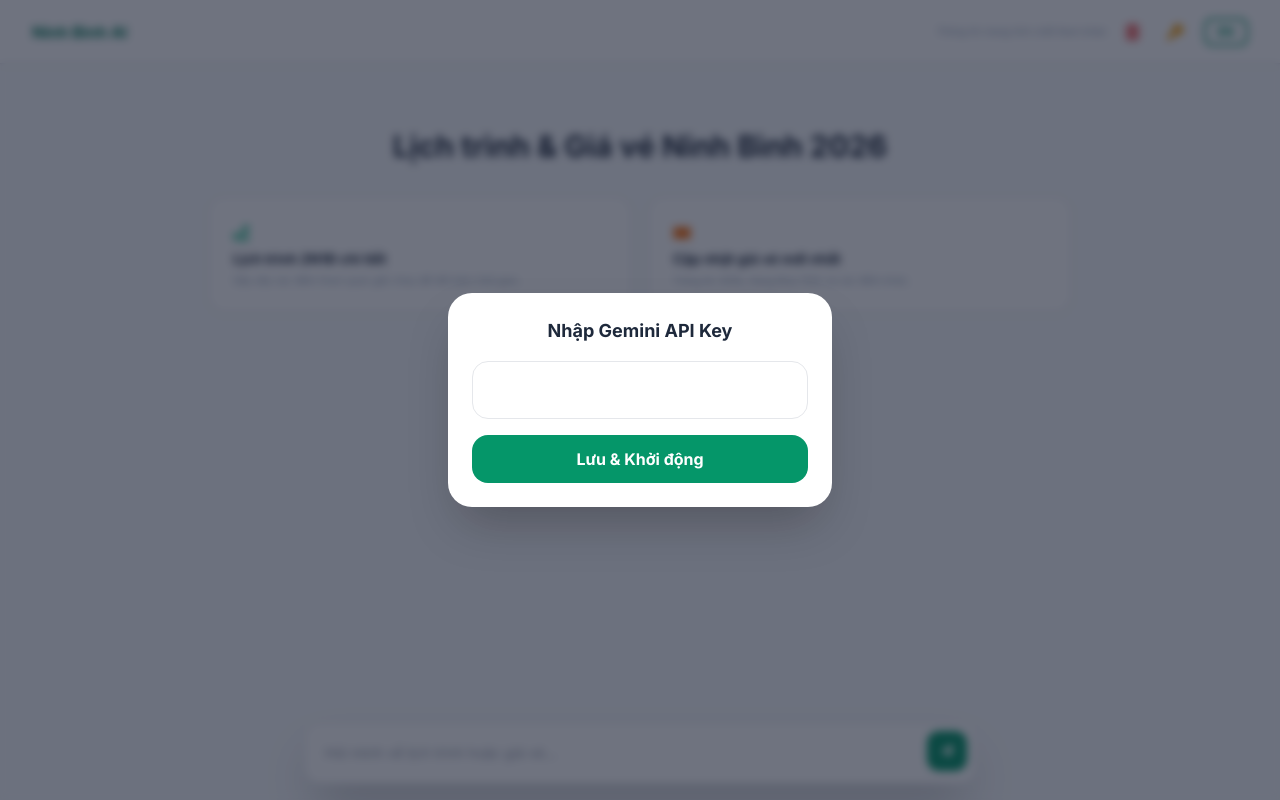
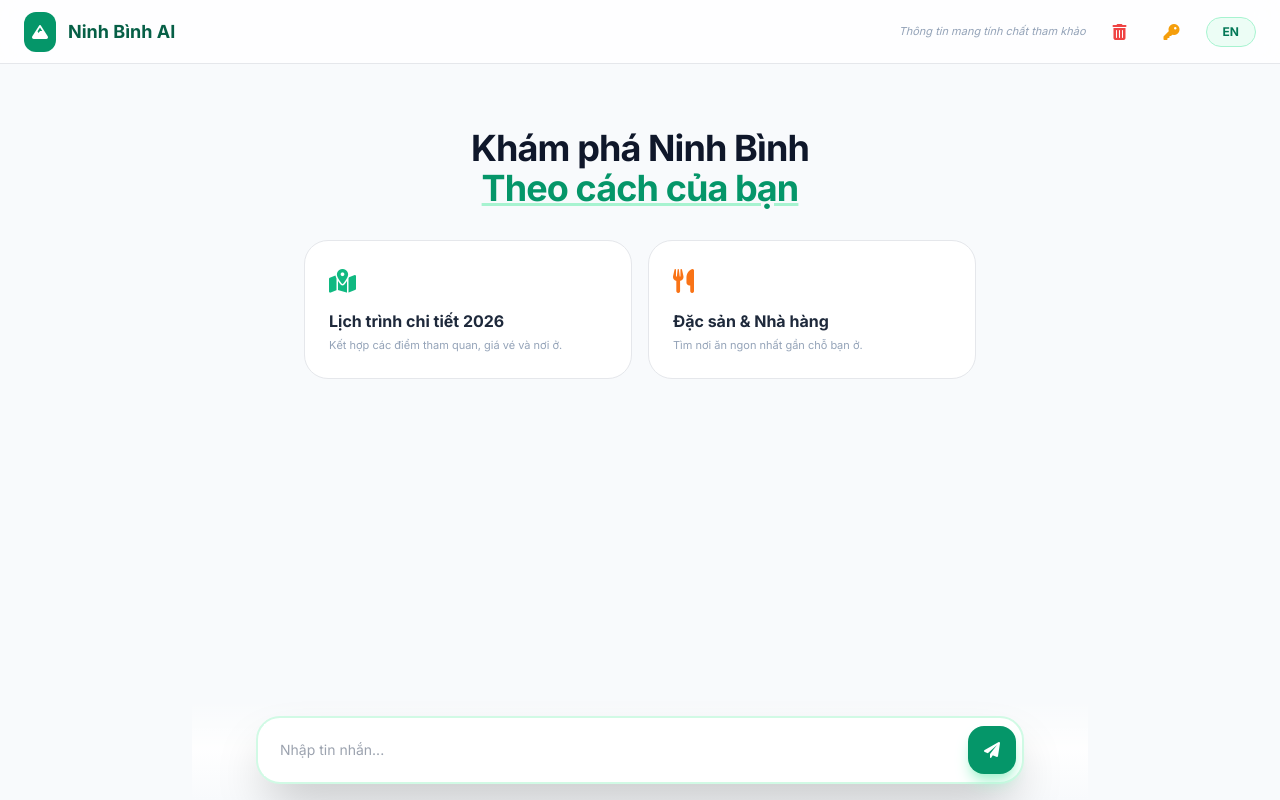
Before and after one commit to Tuan1287/ninhbinhtravel, a plain HTML site: page index.html in a window 1280 px wide. Drawn offline with nearby package versions, Linux system fonts and the light colour scheme.

Commit message:
Update index.html

```diff
--- a/index.html
+++ b/index.html
@@ -3,96 +3,87 @@
 <head>
     <meta charset="UTF-8">
     <meta name="viewport" content="width=device-width, initial-scale=1.0">
-    <title>Ninh Bình AI - Local Expert</title>
+    <title>Ninh Bình AI Expert</title>
     <script src="https://cdn.tailwindcss.com"></script>
     <link rel="stylesheet" href="https://cdnjs.cloudflare.com/ajax/libs/font-awesome/6.0.0/css/all.min.css">
     <style>
         @import url('https://fonts.googleapis.com/css2?family=Inter:wght@400;600;700&display=swap');
-        body { font-family: 'Inter', sans-serif; background-color: #f8fafc; height: 100vh; display: flex; flex-direction: column; }
+        body { font-family: 'Inter', sans-serif; background: #f8fafc; height: 100vh; display: flex; flex-direction: column; }
+        .map-frame { width: 100%; height: 350px; border-radius: 24px; border: 2px solid #fff; box-shadow: 0 10px 25px -5px rgba(0,0,0,0.1); margin-top: 15px; }
         #chat-window::-webkit-scrollbar { width: 4px; }
         #chat-window::-webkit-scrollbar-thumb { background: #e2e8f0; border-radius: 10px; }
-        .map-frame { width: 100%; height: 350px; border-radius: 20px; border: 1px solid #ddd; margin-top: 15px; }
     </style>
 </head>
 <body class="text-slate-800">
 
-    <div id="api-modal" class="fixed inset-0 bg-slate-900/60 backdrop-blur-sm flex items-center justify-center z-[60] hidden p-4">
-        <div class="bg-white p-6 rounded-3xl max-w-sm w-full shadow-2xl text-center">
-            <h3 class="text-lg font-bold mb-4">Nhập Gemini API Key</h3>
-            <input type="password" id="api-input" class="w-full p-4 border rounded-2xl mb-4 text-center">
-            <button onclick="saveApiKey()" class="w-full bg-emerald-600 text-white py-3 rounded-2xl font-bold">Lưu & Khởi động</button>
-        </div>
-    </div>
-
-    <header class="h-16 flex justify-between items-center bg-white border-b px-4 sm:px-8 shrink-0 z-50 shadow-sm">
-        <div class="flex items-center space-x-4">
-            <div class="cursor-pointer" onclick="goHome()">
-                <h1 class="text-base font-bold text-emerald-700">Ninh Bình AI</h1>
-            </div>
+    <header class="h-16 flex justify-between items-center bg-white/80 backdrop-blur-md border-b px-6 shrink-0 z-50 sticky top-0">
+        <div class="flex items-center space-x-3 cursor-pointer" onclick="goHome()">
+            <div class="bg-emerald-600 text-white p-2 rounded-xl"><i class="fas fa-mountain"></i></div>
+            <h1 class="text-lg font-bold text-emerald-800">Ninh Bình AI</h1>
         </div>
 
-        <div class="flex items-center space-x-3">
-            <span class="text-[10px] text-slate-400 italic hidden sm:block">Thông tin mang tính chất tham khảo</span>
+        <div class="flex items-center space-x-4">
+            <span class="text-[11px] text-slate-400 italic hidden md:block">Thông tin mang tính chất tham khảo</span>
 
-            <button onclick="clearChat()" class="p-2 text-red-500 hover:bg-red-50 rounded-lg transition">
-                <i class="fas fa-trash-alt"></i>
-            </button>
-            <button onclick="showApiModal()" class="p-2 text-amber-500 hover:bg-amber-50 rounded-lg">
-                <i class="fas fa-key"></i>
-            </button>
-            <button onclick="toggleLang()" id="langBtn" class="px-3 py-1 border-2 border-emerald-600 text-emerald-600 rounded-lg text-xs font-bold">EN</button>
+            <button onclick="clearChat()" class="text-red-500 hover:bg-red-50 w-9 h-9 rounded-full transition"><i class="fas fa-trash-alt"></i></button>
+            <button onclick="showApiModal()" class="text-amber-500 hover:bg-amber-50 w-9 h-9 rounded-full"><i class="fas fa-key"></i></button>
+            <button onclick="toggleLang()" id="langBtn" class="px-4 py-1.5 bg-emerald-50 text-emerald-700 border border-emerald-200 rounded-full text-xs font-bold">EN</button>
         </div>
     </header>
 
-    <main class="max-w-4xl mx-auto w-full relative flex-1 flex flex-col overflow-hidden">
-        <div id="chat-window" class="flex-1 overflow-y-auto px-4 pt-6 pb-32">
-            <div id="welcome-screen" class="py-10 text-center">
-                <h2 class="text-3xl font-bold mb-8" id="w-text">Lịch trình & Giá vé Ninh Bình 2026</h2>
-                <div class="grid grid-cols-1 sm:grid-cols-2 gap-4">
-                    <div onclick="askAI(translations[currentLang].sug1)" class="p-6 bg-white border rounded-2xl cursor-pointer hover:border-emerald-500 shadow-sm transition-all text-left">
-                        <i class="fas fa-route text-emerald-500 mb-2"></i>
-                        <h3 class="font-bold text-sm">Lịch trình 2N1Đ chi tiết</h3>
-                        <p class="text-[10px] text-slate-400 mt-1">Sắp xếp các điểm tham quan gần nhau để tiết kiệm thời gian.</p>
-                    </div>
-                    <div onclick="askAI(translations[currentLang].sug2)" class="p-6 bg-white border rounded-2xl cursor-pointer hover:border-orange-500 shadow-sm transition-all text-left">
-                        <i class="fas fa-ticket-alt text-orange-500 mb-2"></i>
-                        <h3 class="font-bold text-sm">Cập nhật giá vé mới nhất</h3>
-                        <p class="text-[10px] text-slate-400 mt-1">Tràng An 300k, Hang Múa 150k và các điểm khác.</p>
-                    </div>
+    <main class="max-w-4xl mx-auto w-full flex-1 flex flex-col overflow-hidden relative">
+        <div id="chat-window" class="flex-1 overflow-y-auto p-4 space-y-6 pb-32">
+            <div id="welcome-screen" class="py-12 text-center space-y-8">
+                <h2 class="text-4xl font-extrabold text-slate-900 tracking-tight">Khám phá Ninh Bình<br><span class="text-emerald-600 underline decoration-emerald-200">Theo cách của bạn</span></h2>
+                <div class="grid grid-cols-1 sm:grid-cols-2 gap-4 max-w-2xl mx-auto">
+                    <button onclick="askAI(translations[currentLang].sug1)" class="p-6 bg-white border rounded-3xl text-left hover:shadow-xl hover:border-emerald-500 transition-all group">
+                        <i class="fas fa-map-marked-alt text-2xl text-emerald-500 mb-3 group-hover:scale-110 transition"></i>
+                        <div class="font-bold">Lịch trình chi tiết 2026</div>
+                        <div class="text-[11px] text-slate-400 mt-1">Kết hợp các điểm tham quan, giá vé và nơi ở.</div>
+                    </button>
+                    <button onclick="askAI(translations[currentLang].sug2)" class="p-6 bg-white border rounded-3xl text-left hover:shadow-xl hover:border-orange-500 transition-all group">
+                        <i class="fas fa-utensils text-2xl text-orange-500 mb-3 group-hover:scale-110 transition"></i>
+                        <div class="font-bold">Đặc sản & Nhà hàng</div>
+                        <div class="text-[11px] text-slate-400 mt-1">Tìm nơi ăn ngon nhất gần chỗ bạn ở.</div>
+                    </button>
                 </div>
             </div>
             <div id="chat-container" class="space-y-6"></div>
         </div>
 
-        <div class="absolute bottom-0 left-0 w-full p-4 bg-gradient-to-t from-slate-50 to-transparent">
-            <div class="max-w-2xl mx-auto relative shadow-2xl rounded-2xl bg-white border p-1">
-                <input type="text" id="userInput" placeholder="Hỏi mình về lịch trình hoặc giá vé..."
-                    class="w-full p-4 pr-16 focus:outline-none text-sm"
-                    onkeypress="if(event.key === 'Enter') handleSend()">
-                <button onclick="handleSend()" class="absolute right-2 top-2 bg-emerald-600 text-white w-10 h-10 rounded-xl flex items-center justify-center">
-                    <i class="fas fa-paper-plane text-xs"></i>
+        <div class="absolute bottom-0 left-0 w-full p-4 bg-gradient-to-t from-slate-50 via-white/90 to-transparent">
+            <div class="max-w-3xl mx-auto bg-white border-2 border-emerald-100 shadow-2xl rounded-3xl p-1.5 flex items-center">
+                <input type="text" id="userInput" placeholder="Nhập tin nhắn..." class="flex-1 p-4 outline-none text-sm font-medium" onkeypress="if(event.key === 'Enter') handleSend()">
+                <button onclick="handleSend()" class="bg-emerald-600 text-white w-12 h-12 rounded-2xl hover:bg-emerald-700 transition shadow-lg shadow-emerald-200">
+                    <i class="fas fa-paper-plane"></i>
                 </button>
             </div>
         </div>
     </main>
 
+    <div id="api-modal" class="fixed inset-0 bg-slate-900/60 backdrop-blur-sm flex items-center justify-center z-[100] hidden p-4">
+        <div class="bg-white p-8 rounded-[32px] max-w-sm w-full shadow-2xl">
+            <h3 class="text-xl font-bold mb-4 text-center">Cấu hình API Key</h3>
+            <input type="password" id="api-input" class="w-full p-4 border rounded-2xl mb-4 text-center outline-none focus:ring-2 focus:ring-emerald-500">
+            <button onclick="saveApiKey()" class="w-full bg-emerald-600 text-white py-4 rounded-2xl font-bold">Bắt đầu trò chuyện</button>
+        </div>
+    </div>
+
     <script>
         let apiKey = localStorage.getItem('gemini_api_key') || '';
         let currentLang = 'vi';
-        let chatHistory = []; // Bộ nhớ trò chuyện
+        let chatHistory = [];
 
         const translations = {
             vi: {
-                wText: "Lịch trình & Giá vé Ninh Bình 2026",
-                sug1: "Lập lịch trình 2 ngày 1 đêm chi tiết: đi Tràng An, Hang Múa, Bái Đính. Nhóm các điểm gần nhau, gợi ý khách sạn và nhà hàng.",
-                sug2: "Cho tôi danh sách giá vé mới nhất 2026 các điểm ở Ninh Bình.",
-                thinking: "Đang tính toán..."
+                sug1: "Lập lịch trình 2 ngày 1 đêm chi tiết nhất. Tôi muốn đi Tràng An, Hang Múa. Hãy gợi ý cả khách sạn phù hợp và nhà hàng ăn tối ngon nhé.",
+                sug2: "Tổng hợp giá vé các điểm tham quan Ninh Bình 2026 và các quán ăn dê núi uy tín.",
+                thinking: "Đang phân tích dữ liệu..."
             },
             en: {
-                wText: "Ninh Binh Itinerary & Tickets 2026",
-                sug1: "Create a detailed 2D1N trip: Trang An, Mua Cave, Bai Dinh. Group nearby spots, suggest hotels and restaurants.",
-                sug2: "Show me the latest 2026 ticket prices for Ninh Binh.",
-                thinking: "Thinking..."
+                sug1: "Create a detailed 2D1N itinerary. I want to visit Trang An and Mua Cave. Suggest suitable hotels and good dinner restaurants.",
+                sug2: "Summarize 2026 ticket prices and reputable mountain goat restaurants.",
+                thinking: "Analyzing data..."
             }
         };
 
@@ -103,68 +94,77 @@
             if(val) { apiKey = val; localStorage.setItem('gemini_api_key', val); document.getElementById('api-modal').classList.add('hidden'); }
         }
 
+        async function fetchAllData() {
+            try {
+                // Đọc cùng lúc 3 file dữ liệu
+                const [kd, lt, nh] = await Promise.all([
+                    fetch('khudiem.json').then(r => r.json()),
+                    fetch('luutru.json').then(r => r.json()),
+                    fetch('nhahang.json').then(r => r.json())
+                ]);
+                return `
+                    DỮ LIỆU ĐIỂM THAM QUAN: ${JSON.stringify(kd)}
+                    DỮ LIỆU LƯU TRÚ: ${JSON.stringify(lt)}
+                    DỮ LIỆU NHÀ HÀNG: ${JSON.stringify(nh)}
+                `;
+            } catch (e) { return "Không thể nạp dữ liệu."; }
+        }
+
         async function askAI(question) {
             if(!apiKey) return showApiModal();
             document.getElementById('welcome-screen').classList.add('hidden');
             const container = document.getElementById('chat-container');
             const isMap = question.toLowerCase().includes('lịch trình') || question.toLowerCase().includes('itinerary');
 
-            container.innerHTML += `<div class="flex justify-end mb-2"><div class="bg-emerald-600 text-white p-3 px-5 rounded-2xl rounded-tr-none max-w-[85%] text-sm">${question}</div></div>`;
+            container.innerHTML += `<div class="flex justify-end"><div class="bg-emerald-600 text-white p-4 rounded-3xl rounded-tr-none max-w-[85%] text-sm shadow-md">${question}</div></div>`;
 
             const aiBox = document.createElement('div');
-            aiBox.className = "flex justify-start mb-4";
-            aiBox.innerHTML = `<div class="bg-white p-5 rounded-2xl rounded-tl-none max-w-[95%] text-sm text-slate-700 border border-slate-100 italic text-slate-300 shadow-sm">${translations[currentLang].thinking}</div>`;
+            aiBox.className = "flex justify-start items-start space-x-3";
+            aiBox.innerHTML = `<div class="bg-white p-5 rounded-3xl rounded-tl-none max-w-[95%] text-sm text-slate-700 shadow-sm border border-slate-100 italic text-slate-400">${translations[currentLang].thinking}</div>`;
             container.appendChild(aiBox);
             const contentElement = aiBox.querySelector('div');
             const win = document.getElementById('chat-window');
-            win.scrollTop = win.scrollHeight;
+            win.scrollTo({ top: win.scrollHeight, behavior: 'smooth' });
 
             try {
-                const resData = await fetch('data.json');
-                const rag = await resData.json();
-                const ragString = JSON.stringify(rag.ninh_binh_data);
+                const combinedData = await fetchAllData();
 
-                // Gửi yêu cầu với lịch sử giới hạn (Tránh lỗi 503)
                 const currentPrompt = {
                     role: "user",
                     parts: [{ text: `
-                        BẠN LÀ CHUYÊN GIA NINH BÌNH. TRẢ LỜI BẰNG ${currentLang}.
-                        DỮ LIỆU BẮT BUỘC SỬ DỤNG (BỎ QUA KIẾN THỨC CŨ): ${ragString}
+                        BẠN LÀ CHUYÊN GIA BẢN ĐỊA NINH BÌNH. TRẢ LỜI BẰNG ${currentLang}.
+                        SỬ DỤNG DỮ LIỆU NÀY ĐỂ TRẢ LỜI (BẮT BUỘC): ${combinedData}
 
-                        YÊU CẦU:
-                        1. Phải dùng giá Tràng An 300k, Hang Múa 150k.
-                        2. Lịch trình 2N1Đ: Sáng/Chiều/Tối chi tiết. Nhóm các điểm gần nhau theo quãng đường bản đồ.
-                        3. Gợi ý cụ thể: Khách sạn nào, Nhà hàng nào cho từng bữa.
-                        4. Trả lời thân thiện, kết nối với lịch sử chat bên dưới.
+                        YÊU CẦU QUAN TRỌNG:
+                        1. Tính kết nối: Phải dựa vào lịch sử chat bên dưới để trả lời tiếp nối, không bắt đầu lại từ đầu.
+                        2. Chi tiết: Lịch trình phải có Sáng/Chiều/Tối, có giá vé cụ thể từ dữ liệu.
+                        3. Gợi ý khách sạn & nhà hàng phải khớp với vị trí tham quan để khách đỡ phải đi xa.
+                        4. Thân thiện: Dùng ngôn ngữ như người bản xứ đang tư vấn cho bạn.
+                        5. Lưu ý: Check-in 14h, Check-out 12h.
 
-                        CÂU HỎI: ${question}` }]
+                        CÂU HỎI HIỆN TẠI: ${question}` }]
                 };
 
                 const response = await fetch(`https://generativelanguage.googleapis.com/v1beta/models/gemini-2.5-flash:generateContent?key=${apiKey}`, {
                     method: 'POST',
                     headers: { 'Content-Type': 'application/json' },
-                    body: JSON.stringify({ contents: [...chatHistory.slice(-6), currentPrompt] }) // Chỉ lấy 6 tin nhắn gần nhất
+                    body: JSON.stringify({ contents: [...chatHistory.slice(-6), currentPrompt] })
                 });
 
                 const data = await response.json();
-                if (data.error && data.error.code === 503) throw new Error("503");
-
                 const aiText = data.candidates[0].content.parts[0].text;
 
                 chatHistory.push(currentPrompt);
                 chatHistory.push({ role: "model", parts: [{ text: aiText }] });
 
-                contentElement.classList.remove('italic', 'text-slate-300');
+                contentElement.classList.remove('italic', 'text-slate-400');
                 await typeWriter(aiText, contentElement);
 
                 if (isMap) {
-                    // Bản đồ Google Maps nhúng thực tế khu vực lõi Tràng An - Hang Múa
-                    contentElement.innerHTML += `<iframe class="map-frame" src="https://www.google.com/maps/embed?pb=!1m18!1m12!1m3!1d3737.585257088927!2d105.89425127592443!3d20.21387601524317!2m3!1f0!2f0!3f0!3m2!1i1024!2i768!4f13.1!3m3!1m2!1s0x3136798006e87989%3A0x679097d745423851!2zS2h1IGR1IGzhu4tjaCBzaW5oIHRow6FpIFRyw6BuZyBBbg!5e0!3m2!1svi!2s!4v1710000000000!5m2!1svi!2s"></iframe>`;
+                    contentElement.innerHTML += `<iframe class="map-frame" src="https://www.google.com/maps/embed?pb=!1m16!1m12!1m3!1d59740.34752661571!2d105.89518501255567!3d20.22676735579997!2m3!1f0!2f0!3f0!3m2!1i1024!2i768!4f13.1!2m1!1zVHLDoG5nIEFuLCBIYW5nIE3DumEsIFBo4buRIEPhu5UgSG9hIEzGsA!5e0!3m2!1svi!2s!4v17111111111111"></iframe>`;
                     win.scrollTo({ top: win.scrollHeight, behavior: 'smooth' });
                 }
-            } catch (error) {
-                contentElement.innerText = error.message === "503" ? "Máy chủ đang bận một chút, bạn đợi 5 giây rồi hỏi lại nhé!" : "Lỗi kết nối API. Vui lòng kiểm tra lại Key.";
-            }
+            } catch (error) { contentElement.innerText = "Máy chủ Gemini đang quá tải (Lỗi 503), bạn vui lòng chờ vài giây rồi gửi lại nhé!"; }
         }
 
         async function typeWriter(text, element) {
@@ -185,8 +185,7 @@
 
         function handleSend() { const input = document.getElementById('userInput'); if (input.value.trim()) { askAI(input.value); input.value = ''; } }
         function goHome() { document.getElementById('welcome-screen').classList.remove('hidden'); document.getElementById('chat-container').innerHTML = ''; chatHistory = []; }
-        function clearChat() { if(confirm("Xóa hội thoại?")) goHome(); }
-        window.onload = () => { if (!apiKey) showApiModal(); };
+        function clearChat() { if(confirm("Xóa lịch sử trò chuyện?")) goHome(); }
     </script>
 </body>
 </html>
```
